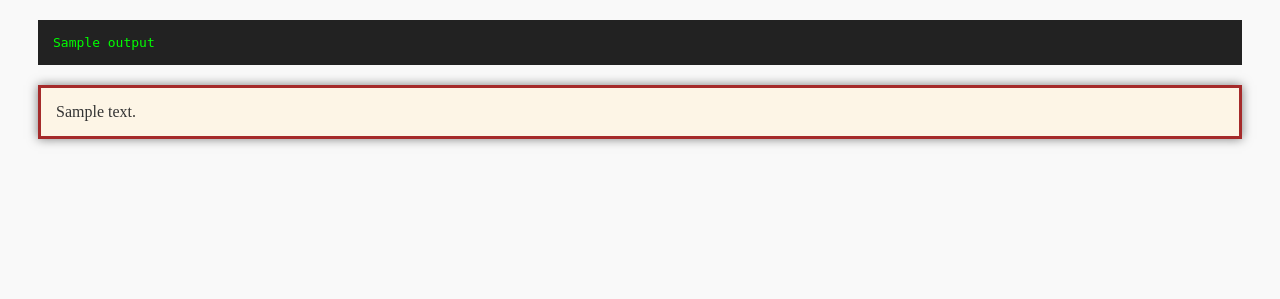
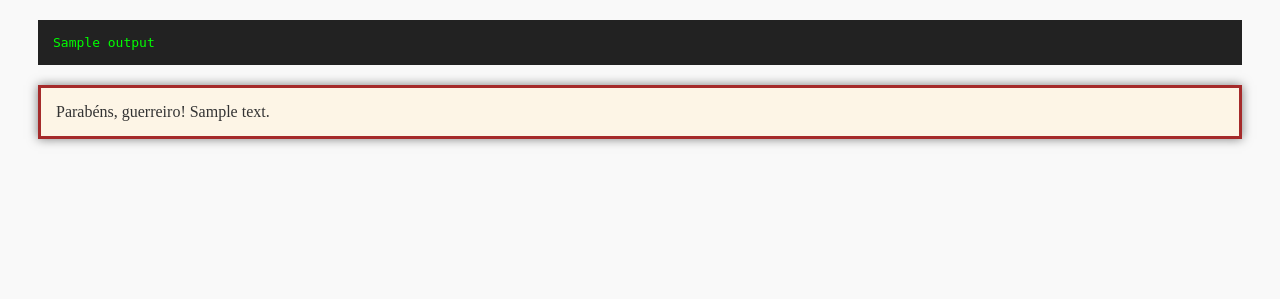
Before and after one commit to Coringadev22/Gulango-Guerreiro, a Django app: template gulango_warrior/exercises/templates/exercises/code_executor.html in a window 1280 px wide. Shown: the part 408-707 px from the top of the page. Run offline with Django 5.2, Linux system fonts and the light colour scheme; the template is opened without the code that fills it: most values are stand-ins (such as "Sample title", 1, 10 or a date in 2020).

Commit message:
Enhance XP notification message

```diff
--- a/gulango_warrior/exercises/templates/exercises/code_executor.html
+++ b/gulango_warrior/exercises/templates/exercises/code_executor.html
@@ -57,7 +57,7 @@
     {% endif %}
 
     {% if xp_message %}
-        <div class="medieval-notification">{{ xp_message }}</div>
+        <div class="medieval-notification">Parabéns, guerreiro! {{ xp_message }}</div>
     {% endif %}
 </body>
 </html>
```
